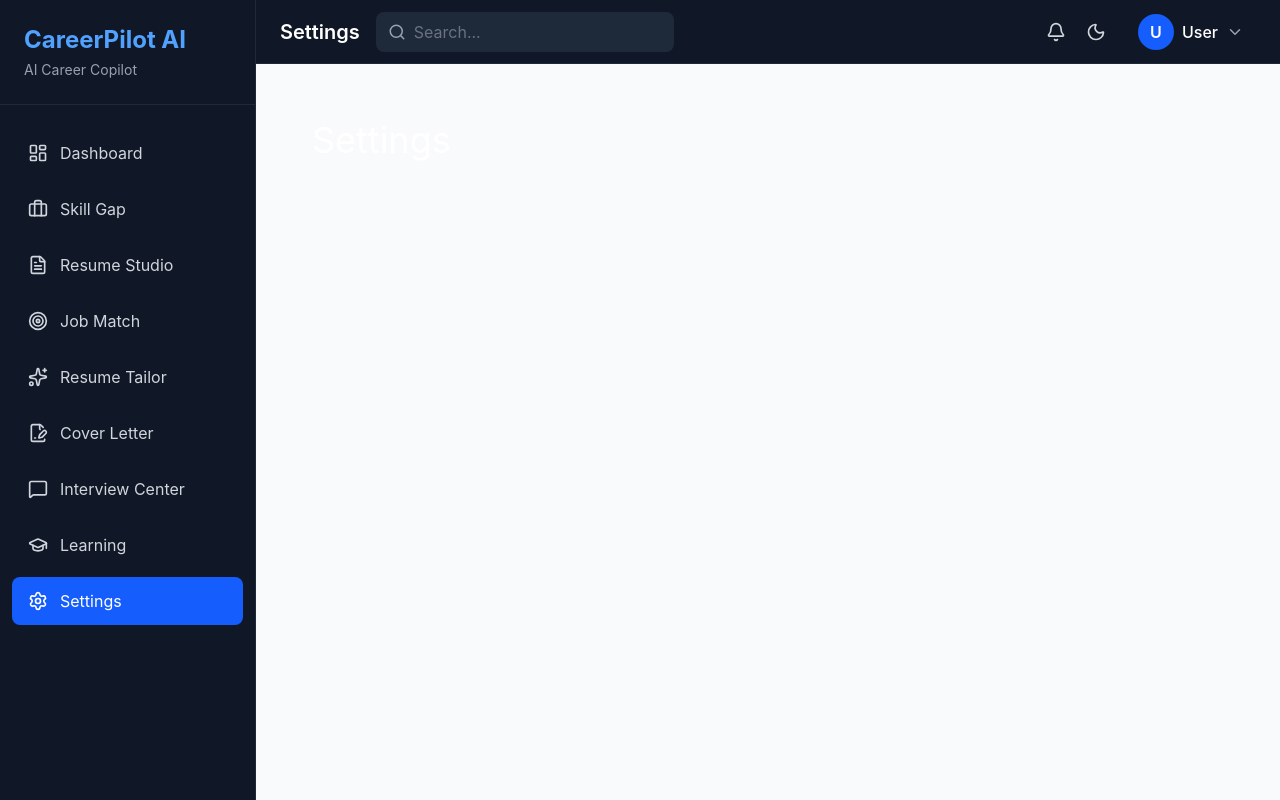
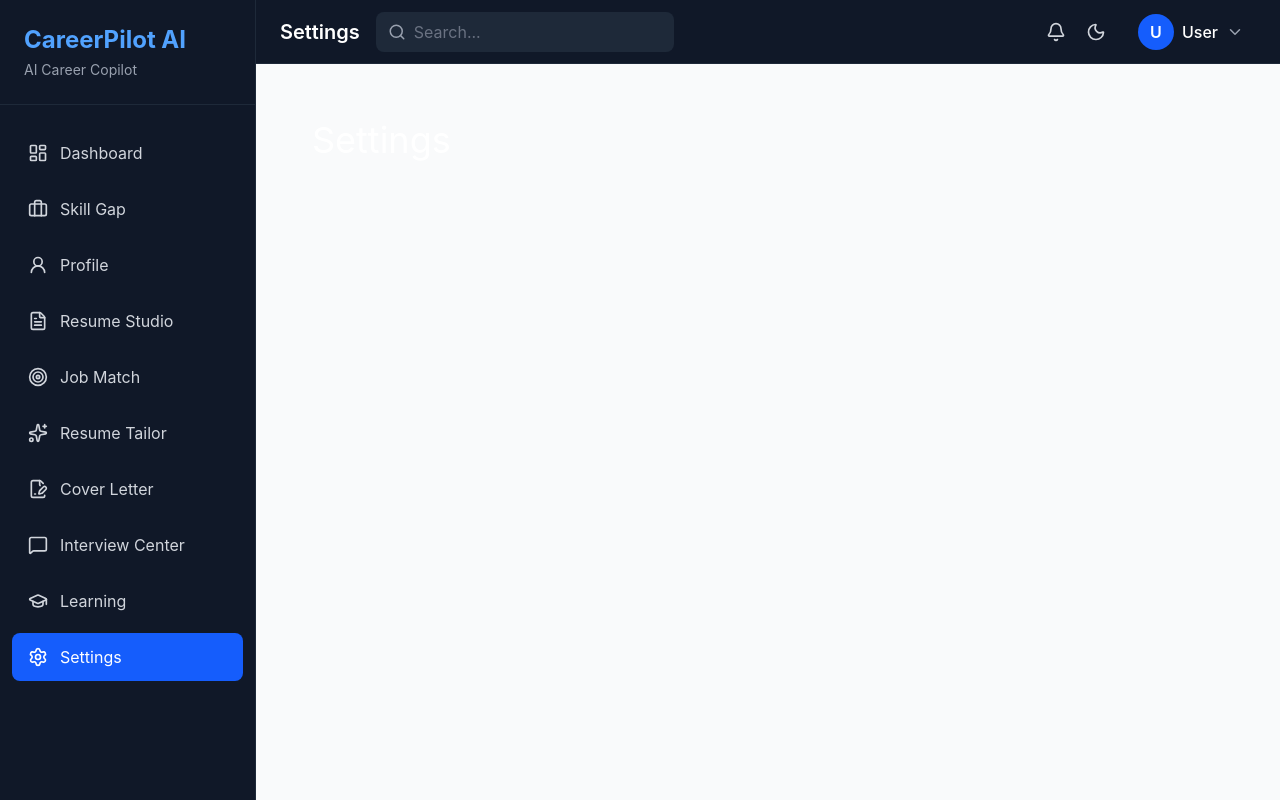
Before and after one commit to daredidris-stack/AI-Career-Agent, a React (Vite) app in the folder frontend/: page /settings in a window 1280 px wide. Built offline with nearby package versions, Linux system fonts and the light colour scheme; no server answers; sample sign-in values are in the browser's storage.

Commit message:
fix: wire profile and sidebar navigation

```diff
--- a/frontend/src/components/header/UserMenu.jsx
+++ b/frontend/src/components/header/UserMenu.jsx
@@ -10,12 +10,15 @@ import {
   CircleHelp,
   LogOut,
 } from "lucide-react";
+import { useNavigate } from "react-router-dom";
 
 export default function UserMenu({
   firstName = "Dare",
   fullName = "User",
   onLogout,
 }) {
+  const navigate = useNavigate();
+
   return (
     <Menu
       as="div"
@@ -96,16 +99,19 @@ export default function UserMenu({
             <MenuItem
               icon={<User size={18} />}
               label="My Profile"
+              onClick={() => navigate("/profile")}
             />
 
             <MenuItem
               icon={<LayoutDashboard size={18} />}
               label="Dashboard"
+              onClick={() => navigate("/dashboard")}
             />
 
             <MenuItem
               icon={<Settings size={18} />}
               label="Settings"
+              onClick={() => navigate("/settings")}
             />
 
             <MenuItem
--- a/frontend/src/components/layout/Header.jsx
+++ b/frontend/src/components/layout/Header.jsx
@@ -42,6 +42,7 @@ function Header() {
     "/interview": "Interview Center",
     "/learning": "Learning",
     "/settings": "Settings",
+    "/profile": "Profile",
     "/skill-gap": "Skill Gap Analysis",
   };
 
--- a/frontend/src/components/layout/Sidebar.jsx
+++ b/frontend/src/components/layout/Sidebar.jsx
@@ -8,6 +8,7 @@ import {
   FileSignature,
   Target,
   Sparkles,
+  UserRound,
 } from "lucide-react";
 
 import { NavLink } from "react-router-dom";
@@ -23,8 +24,14 @@ const menuItems = [
 
   {
     name: "Skill Gap",
-    path: "/skills",
+    path: "/skill-gap",
     icon: Briefcase,
+  },
+
+  {
+    name: "Profile",
+    path: "/profile",
+    icon: UserRound,
   },
 
   {
```
